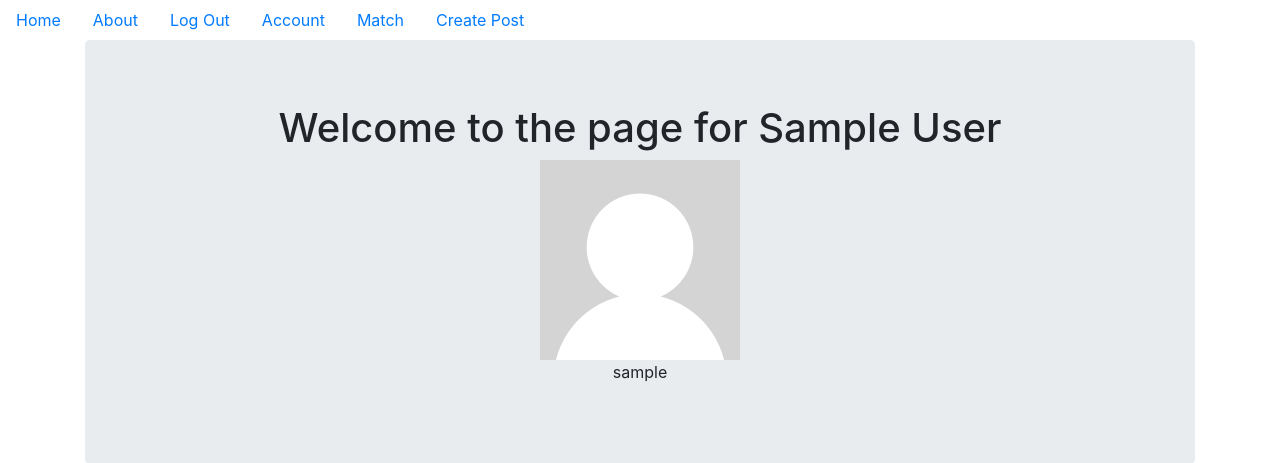
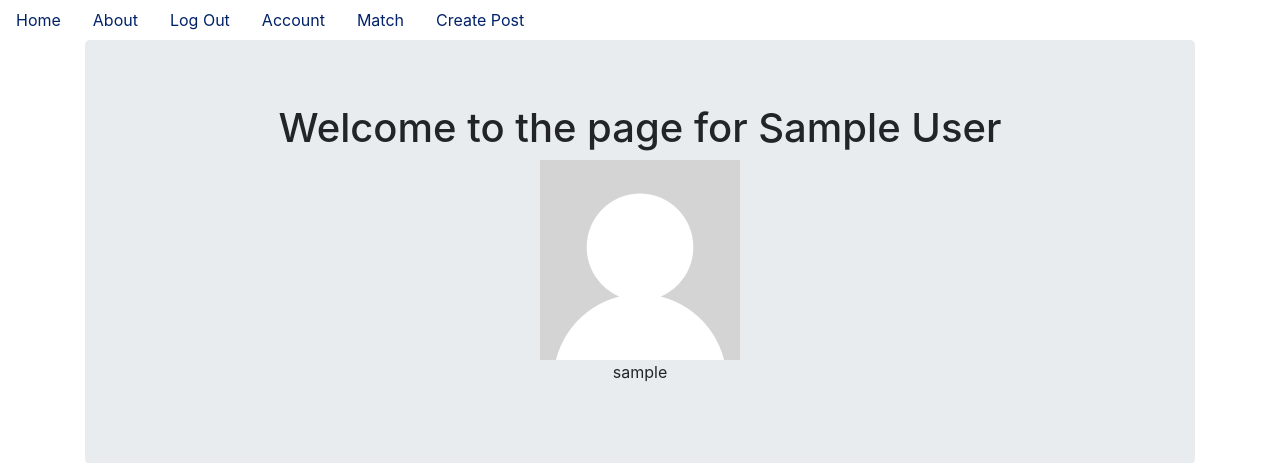
Before and after one commit to yyntommy/CS316_Project, a Flask app: page /account in a window 1280 px wide. Shown: the top 463 px of the page. Run offline with Flask 2, Linux system fonts and the light colour scheme; the visitor is signed in with stand-in values (Sample User, id 1); data comes from the database, SQL or seed files in the repository; some libraries are stand-ins or nearby versions.

Commit message:
Update base.html

```diff
--- a/src/roommatefinder/templates/base.html
+++ b/src/roommatefinder/templates/base.html
@@ -1,6 +1,16 @@
 <!DOCTYPE html>
+
+<style>
+
+    .nav-link a{
+        color:#012169;
+    }
+
+</style>
+
 <html lang="en" dir="ltr">
   <head>
+
     <link rel="stylesheet" href="https://maxcdn.bootstrapcdn.com/bootstrap/4.0.0/css/bootstrap.min.css" integrity="sha384-Gn5384xqQ1aoWXA+058RXPxPg6fy4IWvTNh0E263XmFcJlSAwiGgFAW/dAiS6JXm" crossorigin="anonymous">
     <script src="https://code.jquery.com/jquery-3.2.1.slim.min.js" integrity="sha384-KJ3o2DKtIkvYIK3UENzmM7KCkRr/rE9/Qpg6aAZGJwFDMVNA/GpGFF93hXpG5KkN" crossorigin="anonymous"></script>
     <script src="https://cdnjs.cloudflare.com/ajax/libs/popper.js/1.12.9/umd/popper.min.js" integrity="sha384-ApNbgh9B+Y1QKtv3Rn7W3mgPxhU9K/ScQsAP7hUibX39j7fakFPskvXusvfa0b4Q" crossorigin="anonymous"></script>
@@ -11,7 +21,7 @@
   </head>
   <body>
 
-    <ul class='nav'>
+      <ul class='nav nav-pills'>
       <li class='nav-link'>
         <a href="{{url_for('core.index')}}">Home</a>
       </li>
```
